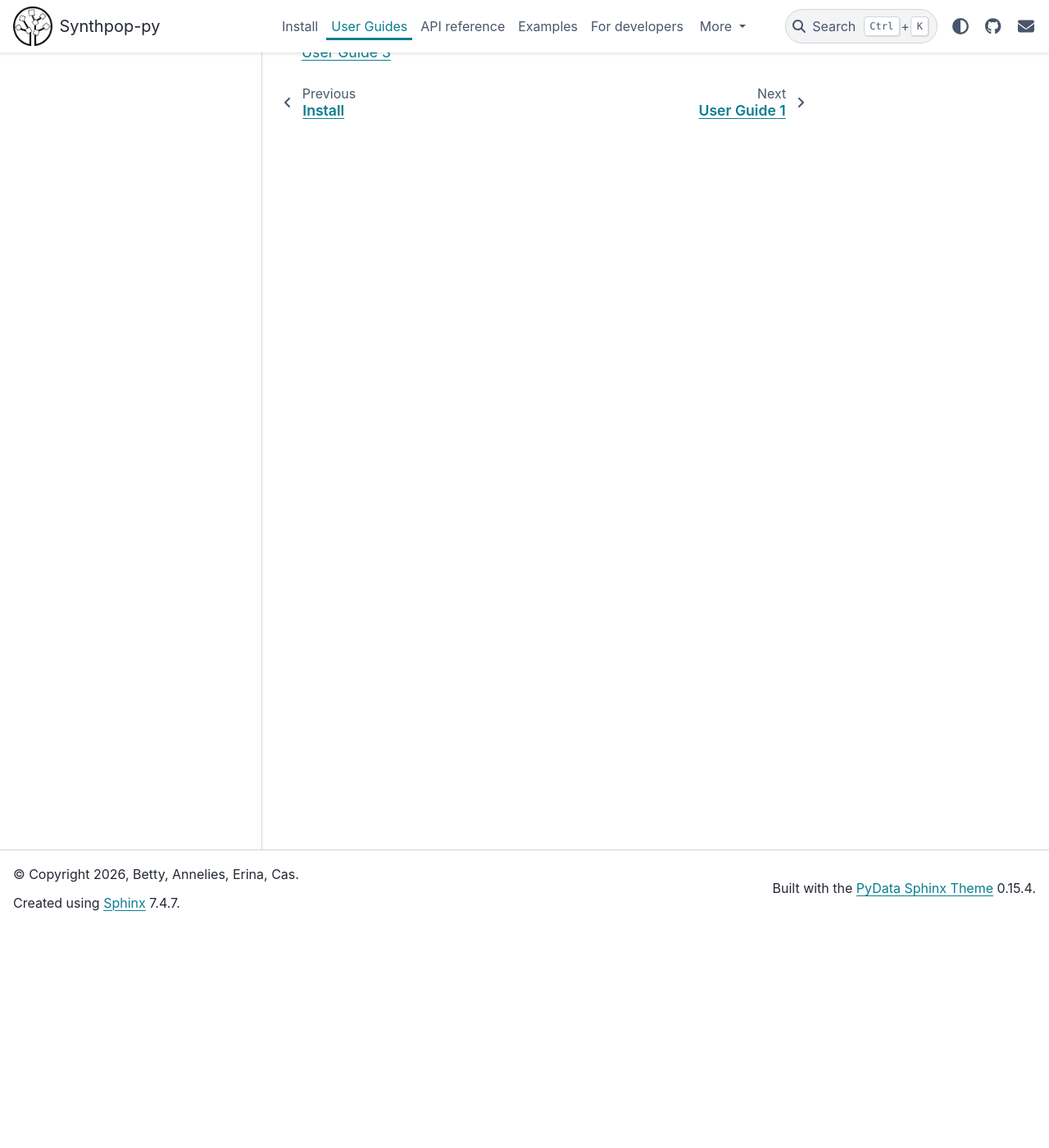
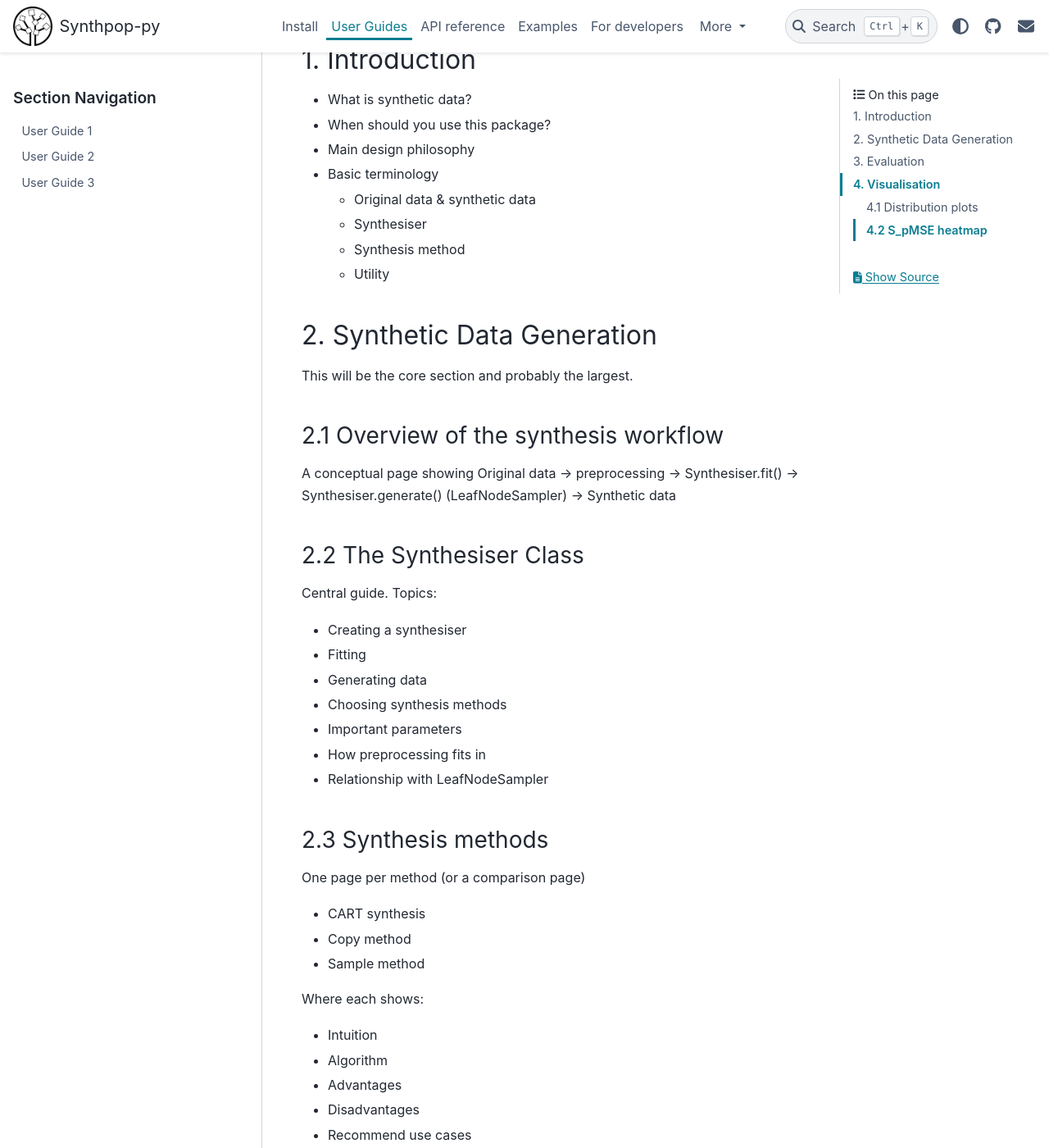
Before and after one commit to duonl/synthpop-py, a Sphinx documentation site: the page built from docs/source/user_guides/user_guides_index.md, in a window 1280 px wide and 1400 px high, scrolled down 270 px. Shown: the whole window at 82% size. Built offline with Sphinx 7.4.7 and the PyData theme 0.15.4, drawn with Linux system fonts in a browser that asks for light colours; some of the changed text lies outside the part shown.

````diff
--- a/docs/source/user_guides/user_guides_index.md
+++ b/docs/source/user_guides/user_guides_index.md
@@ -1,6 +1,95 @@
 # User Guides
 
-This is where we could put our user Guides
+This is where we could put our user Guides.
+
+Proposed structure:
+## 1. Introduction
+- What is synthetic data?
+- When should you use this package?
+- Main design philosophy
+- Basic terminology
+    - Original data & synthetic data
+    - Synthesiser
+    - Synthesis method
+    - Utility
+
+## 2. Synthetic Data Generation
+This will be the core section and probably the largest.
+### 2.1 Overview of the synthesis workflow
+A conceptual page showing Original data -> preprocessing -> Synthesiser.fit() -> Synthesiser.generate() (LeafNodeSampler) -> Synthetic data
+### 2.2 The Synthesiser Class
+Central guide. Topics:
+- Creating a synthesiser
+- Fitting
+- Generating data
+- Choosing synthesis methods
+- Important parameters
+- How preprocessing fits in
+- Relationship with LeafNodeSampler
+### 2.3 Synthesis methods
+One page per method (or a comparison page)
+- CART synthesis
+- Copy method
+- Sample method
+
+Where each shows:
+- Intuition
+- Algorithm
+- Advantages
+- Disadvantages
+- Recommend use cases
+- Example (or link to)
+
+At the end, you'd want to include a comparison table with probably something like Method, Preserves relationships, Speed, Privacy, Typical use.
+
+### 2.4 Preprocessing
+Start with an explanation why preprocessing exists.
+
+Subsections:
+- Encoding
+    - PCA
+    - Mean
+- Missing value handling
+
+Each page should answer:
+- What problem does this solve?
+- When should I use it?
+- Example
+
+### 2.5 Advanced generation topics
+Here could things be like:
+- Reproducibility
+- Custom synthesis methods
+- Performance
+
+## 3. Evaluation
+### 3.1 Evaluating synthetic data
+Explain the difference between utility, privacy and fidelity. Then explain what the current package provides.
+
+### 3.2 Utility metrics
+#### 3.2.1 S_pMSE
+Topics:
+- Intuition
+- Mathematical definition
+- Interpretation
+- Example
+- Limitations
+
+### 3.3 Privacy metrics
+Empty for now
+
+## 4. Visualisation
+Explain what visual inspection is useful for.
+### 4.1 Distribution plots
+- Comparing original vs. synthetic
+- Numerical variables
+- Categorical variables
+- Examples
+### 4.2 S_pMSE heatmap
+- Interpretation
+- Detecting problematic variables
+- Examples
+
 
 ```{toctree}
 :maxdepth: 1
````
